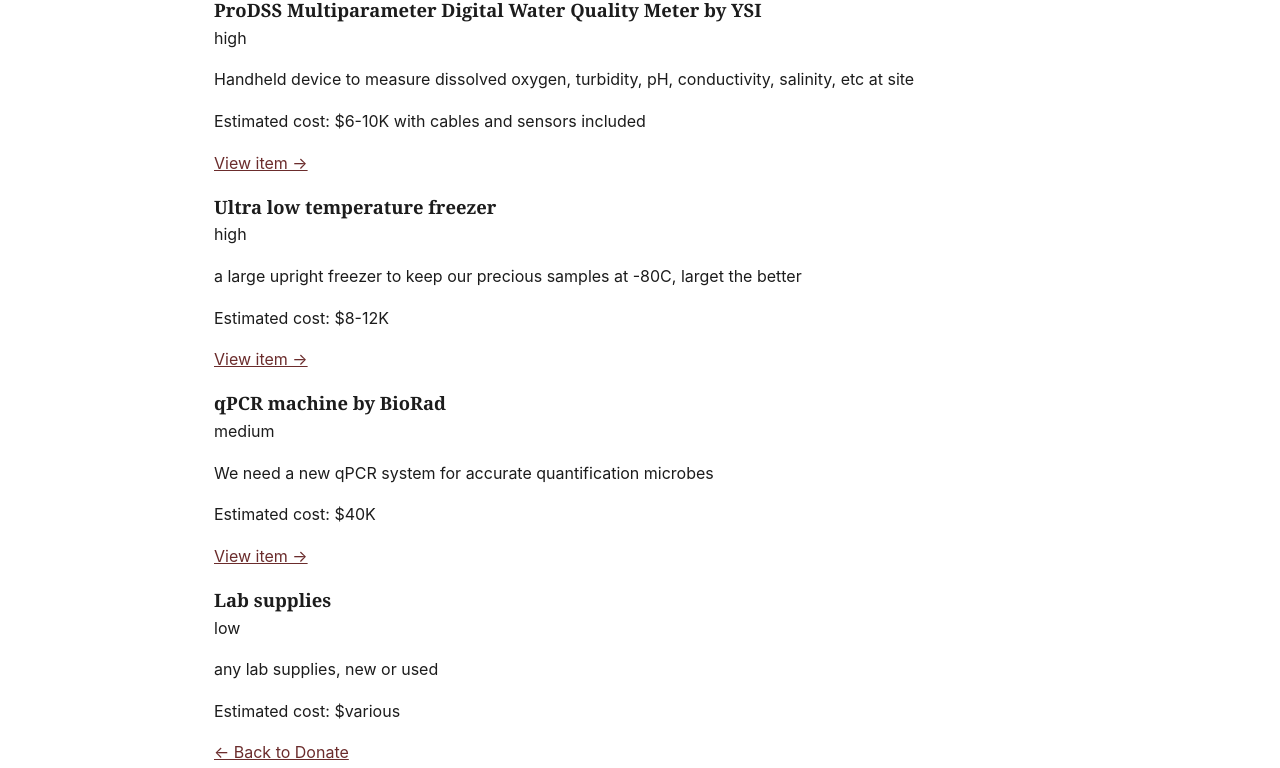
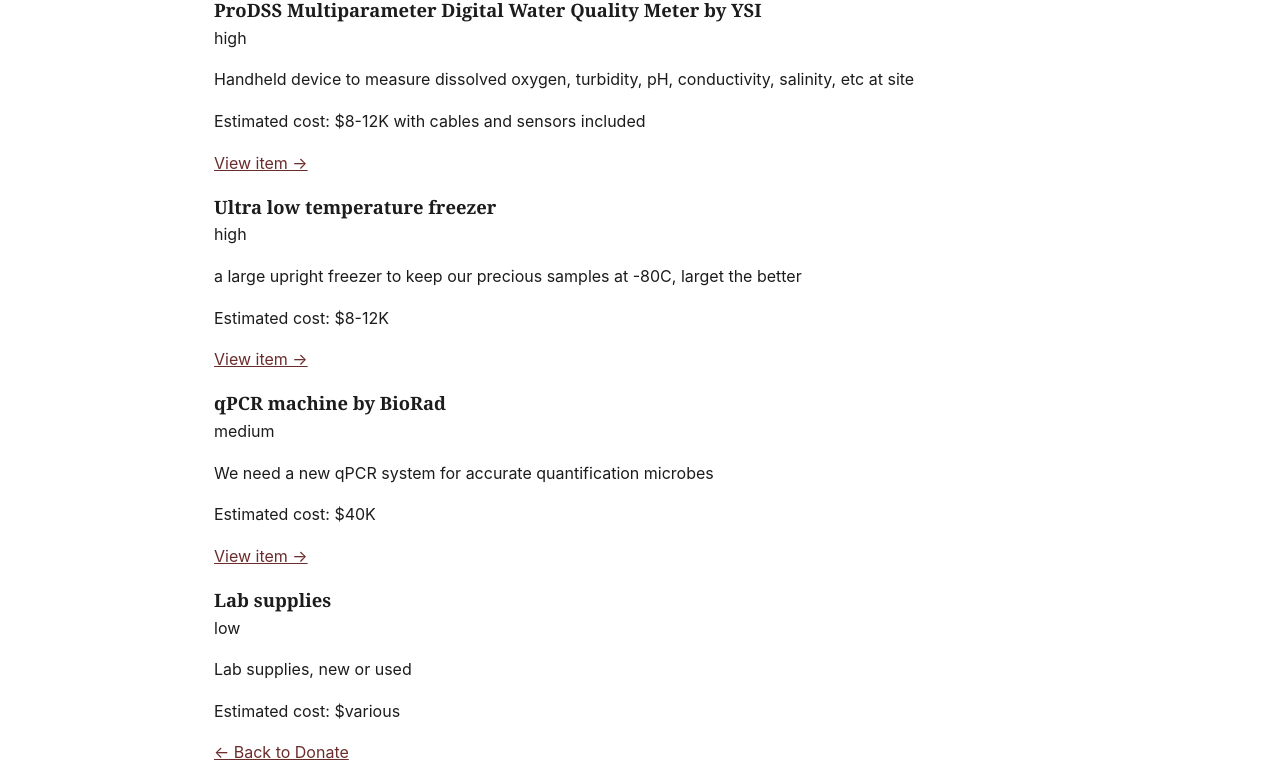
Before and after one commit to MarekKirs/marekkirs.github.io, a Jekyll site: the page built from wishlist.md, in a window 1280 px wide. Shown: the part 638-1406 px from the top of the page. Built offline with Jekyll 4.4.1, drawn with Linux system fonts in a browser that asks for light colours.

Commit message:
Update wishlist.yml

```diff
--- a/_data/wishlist.yml
+++ b/_data/wishlist.yml
@@ -16,7 +16,7 @@
 
 - item: "ProDSS Multiparameter Digital Water Quality Meter by YSI"
   description: "Handheld device to measure dissolved oxygen, turbidity, pH, conductivity, salinity, etc at site"
-  estimated_cost: "$6-10K with cables and sensors included"
+  estimated_cost: "$8-12K with cables and sensors included"
   priority: high
   link: "https://www.ysi.com/prodss"
 
@@ -33,7 +33,7 @@
   link: "https://www.bio-rad.com/en-us/category/pcr-qpcr"
 
 - item: "Lab supplies"
-  description: "any lab supplies, new or used"
+  description: "Lab supplies, new or used"
   estimated_cost: "$various"
   priority: low
   link: ""
```
